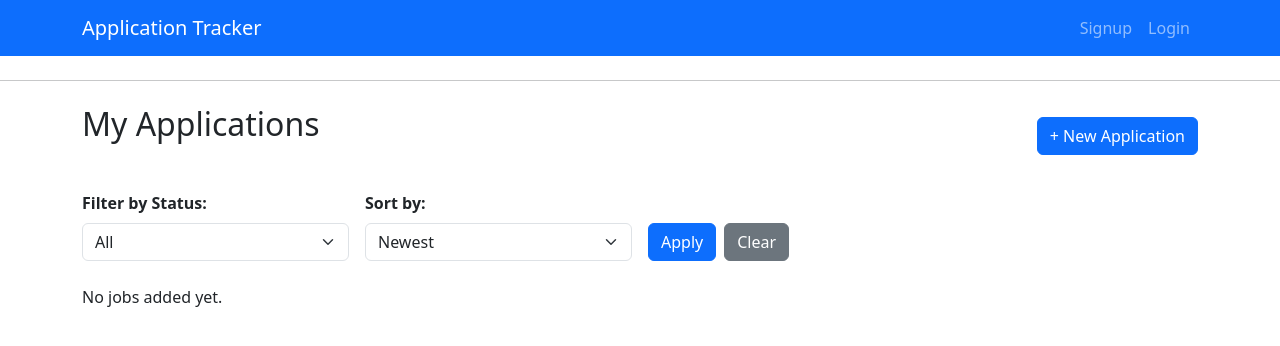
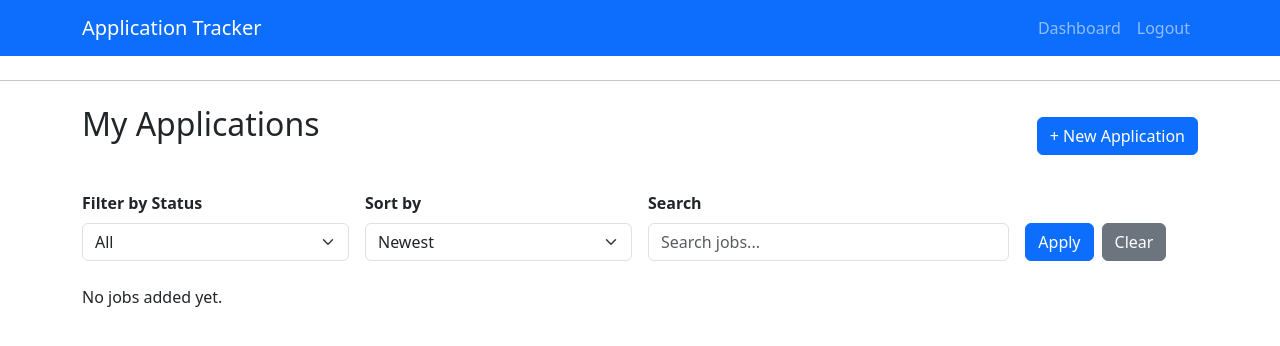
Before and after one commit to rogerpoirierIII/job_tracker, a Flask app: page /dashboard in a window 1280 px wide. Shown: the top 346 px of the page. Run offline with Flask 3, Linux system fonts and the light colour scheme; the visitor is signed in with stand-in values (Sample User, id 1); data that the repository does not hold is empty.

Commit message:
Adds search bar feature

```diff
--- a/app/routes.py
+++ b/app/routes.py
@@ -57,27 +57,43 @@ def logout():
 @main.route('/dashboard')
 @login_required
 def dashboard():
-    status_filter = request.args.get('status') # ex: ?status=Applied
-    sort_option = request.args.get('sort') # Newest, Oldest, Company (A-Z), and Status
+    status_filter = request.args.get('status')   # e.g. ?status=Applied
+    sort_option = request.args.get('sort')       # newest, oldest, company, status
+    search_query = request.args.get('search')    # search term
 
+    # Start with jobs owned by current user
     query = Job.query.filter_by(user_id=current_user.id)
 
+    # Apply search
+    if search_query:
+        query = query.filter(
+            (Job.title.ilike(f"%{search_query}%")) |
+            (Job.company.ilike(f"%{search_query}%"))
+        )
+
+    # Apply status filter
     if status_filter:
-        query = query.filter_by(status = status_filter)
+        query = query.filter_by(status=status_filter)
 
-        if sort_option == "newest":
-            query = query.order_by(Job.created_at.desc())
-        elif sort_option == "oldest":
-            query = query.order_by(Job.created_at.asc())
-        elif sort_option == "company":
-            query = query.order_by(Job.company.asc())
-        elif sort_option == "status":
-            query = query.order_by(Job.status.asc())
+    # Apply sorting
+    if sort_option == "oldest":
+        query = query.order_by(Job.created_at.asc())
+    elif sort_option == "company":
+        query = query.order_by(Job.company.asc())
+    elif sort_option == "status":
+        query = query.order_by(Job.status.asc())
+    else:  # default to newest
+        query = query.order_by(Job.created_at.desc())
 
-        jobs = query.all()
-    else:
-        jobs = Job.query.filter_by(user_id=current_user.id).all()
-    return render_template('dashboard.html', jobs=jobs, status_filter=status_filter)
+    jobs = query.all()
+
+    return render_template(
+        'dashboard.html',
+        jobs=jobs,
+        status_filter=status_filter,
+        sort_option=sort_option,
+        search_query=search_query
+    )
 
 @main.route("/job/new", methods=['GET', 'POST'])
 @login_required
--- a/app/templates/base.html
+++ b/app/templates/base.html
@@ -11,17 +11,28 @@
 </head>
 
 <body>
-    <nav class="navbar navbar-expand-lg navbar-dark bg-primary mb-4">
+<nav class="navbar navbar-expand-lg navbar-dark bg-primary mb-4">
   <div class="container">
     <a class="navbar-brand" href="{{ url_for('main.dashboard') }}">Application Tracker</a>
-    <div class="collapse navbar-collapse">
+    <button class="navbar-toggler" type="button" data-bs-toggle="collapse" data-bs-target="#navbarNav"
+      aria-controls="navbarNav" aria-expanded="false" aria-label="Toggle navigation">
+      <span class="navbar-toggler-icon"></span>
+    </button>
+
+    <div class="collapse navbar-collapse" id="navbarNav">
       <ul class="navbar-nav ms-auto">
-        <li class="nav-item"><a class="nav-link" href="{{ url_for('main.signup') }}">Signup</a></li>
-        <li class="nav-item"><a class="nav-link" href="{{ url_for('main.login') }}">Login</a></li>
+        {% if current_user.is_authenticated %}
+          <li class="nav-item"><a class="nav-link" href="{{ url_for('main.dashboard') }}">Dashboard</a></li>
+          <li class="nav-item"><a class="nav-link" href="{{ url_for('main.logout') }}">Logout</a></li>
+        {% else %}
+          <li class="nav-item"><a class="nav-link" href="{{ url_for('main.signup') }}">Signup</a></li>
+          <li class="nav-item"><a class="nav-link" href="{{ url_for('main.login') }}">Login</a></li>
+        {% endif %}
       </ul>
     </div>
   </div>
 </nav>
+
 
     <hr>
     <div class="container mt-3">
--- a/app/templates/dashboard.html
+++ b/app/templates/dashboard.html
@@ -6,37 +6,41 @@
     <a href="{{ url_for('main.new_job') }}" class="btn btn-primary">+ New Application</a>
     </div>
 
-
- <form method="GET" action="{{ url_for('main.dashboard') }}" class="row g-3 mb-4 align-items-end">
-
 <form method="GET" action="{{ url_for('main.dashboard') }}" class="row g-3 mb-4 align-items-end">
 
   <!-- Status Filter -->
   <div class="col-md-3">
-    <label for="status" class="form-label fw-bold">Filter by Status:</label>
+    <label for="status" class="form-label fw-bold">Filter by Status</label>
     <select class="form-select" name="status" id="status">
       <option value="">All</option>
-      <option value="Applied" {% if request.args.get('status') == 'Applied' %}selected{% endif %}>Applied</option>
-      <option value="Interview" {% if request.args.get('status') == 'Interview' %}selected{% endif %}>Interview</option>
-      <option value="Offer" {% if request.args.get('status') == 'Offer' %}selected{% endif %}>Offer</option>
-      <option value="Rejected" {% if request.args.get('status') == 'Rejected' %}selected{% endif %}>Rejected</option>
+      <option value="Applied" {% if status_filter == 'Applied' %}selected{% endif %}>Applied</option>
+      <option value="Interview" {% if status_filter == 'Interview' %}selected{% endif %}>Interview</option>
+      <option value="Offer" {% if status_filter == 'Offer' %}selected{% endif %}>Offer</option>
+      <option value="Rejected" {% if status_filter == 'Rejected' %}selected{% endif %}>Rejected</option>
     </select>
   </div>
 
-  <!-- Sort Dropdown -->
+  <!-- Sort -->
   <div class="col-md-3">
-    <label for="sort" class="form-label fw-bold">Sort by:</label>
+    <label for="sort" class="form-label fw-bold">Sort by</label>
     <select class="form-select" name="sort" id="sort">
-      <option value="newest" {% if request.args.get('sort') == 'newest' %}selected{% endif %}>Newest</option>
-      <option value="oldest" {% if request.args.get('sort') == 'oldest' %}selected{% endif %}>Oldest</option>
-      <option value="company" {% if request.args.get('sort') == 'company' %}selected{% endif %}>Company</option>
-      <option value="status" {% if request.args.get('sort') == 'status' %}selected{% endif %}>Status</option>
+      <option value="newest" {% if sort_option == 'newest' %}selected{% endif %}>Newest</option>
+      <option value="oldest" {% if sort_option == 'oldest' %}selected{% endif %}>Oldest</option>
+      <option value="company" {% if sort_option == 'company' %}selected{% endif %}>Company</option>
+      <option value="status" {% if sort_option == 'status' %}selected{% endif %}>Status</option>
     </select>
   </div>
 
+  <!-- Search -->
+  <div class="col-md-4">
+    <label for="search" class="form-label fw-bold">Search</label>
+    <input type="text" class="form-control" name="search" id="search"
+           placeholder="Search jobs..." value="{{ search_query or '' }}">
+  </div>
+
   <!-- Buttons -->
-  <div class="col-md-auto d-flex gap-2">
-    <button type="submit" class="btn btn-primary">Apply</button>
+  <div class="col-md-2 d-flex justify-content-start">
+    <button type="submit" class="btn btn-primary me-2">Apply</button>
     <a href="{{ url_for('main.dashboard') }}" class="btn btn-secondary">Clear</a>
   </div>
 
```
